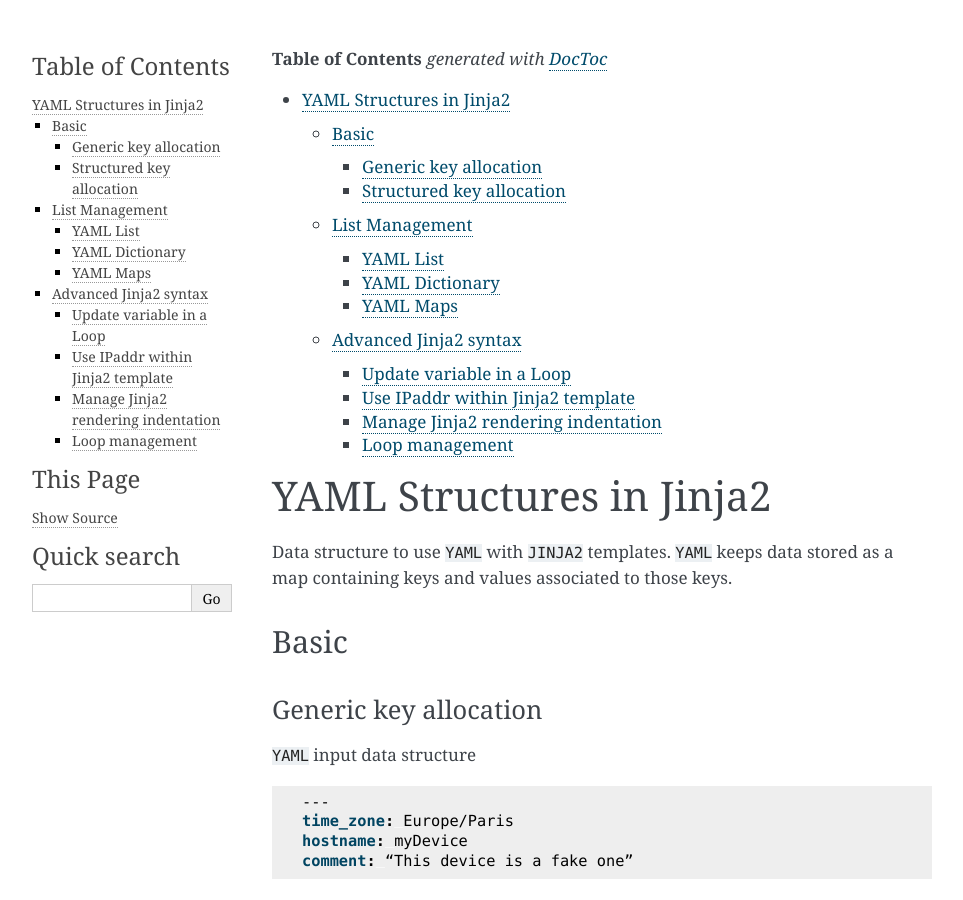
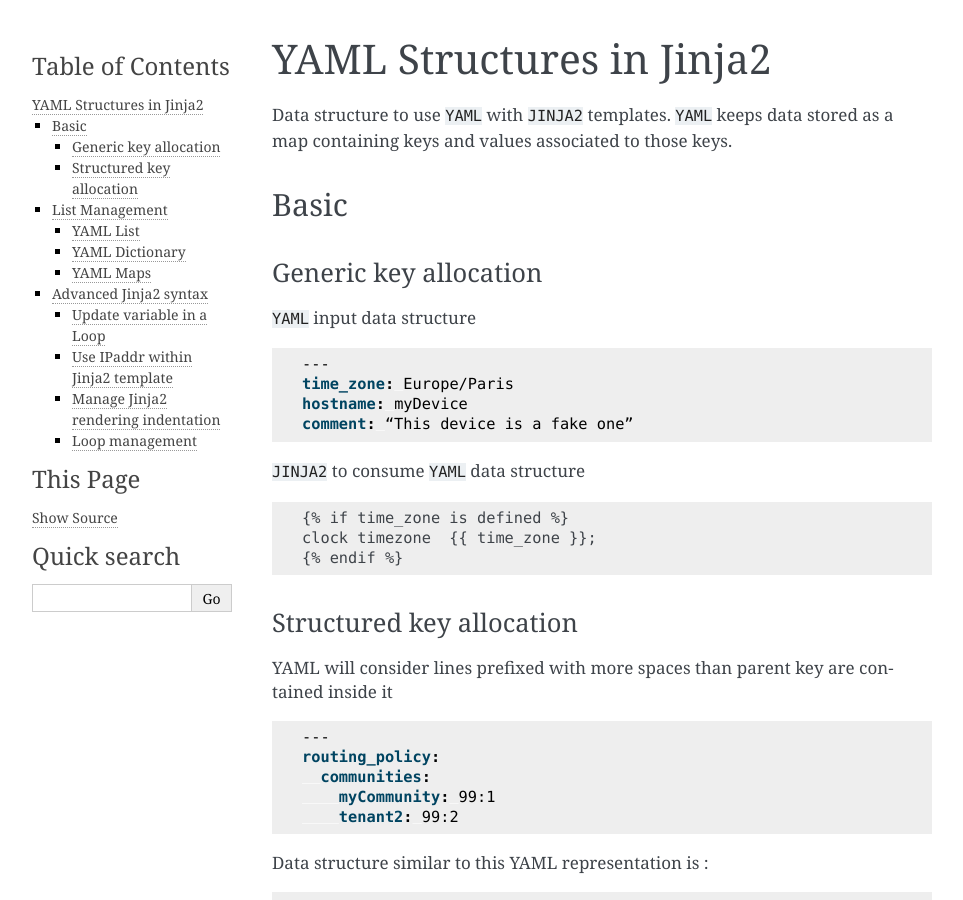
Before and after one commit to titom73/ansible-arista-module-howto, a Sphinx documentation site: the page built from docs/JINJA_YAML_STRUCTURES.md, in a window 1280 px wide and 900 px high. Shown: the whole window, without its empty margins (148-1111 px from the left). Built offline with Sphinx 7.4.7, drawn with Linux system fonts in a browser that asks for light colours.

Commit message:
Update doc for RTD

```diff
--- a/docs/JINJA_YAML_STRUCTURES.md
+++ b/docs/JINJA_YAML_STRUCTURES.md
@@ -1,23 +1,3 @@
-<!-- START doctoc generated TOC please keep comment here to allow auto update -->
-<!-- DON'T EDIT THIS SECTION, INSTEAD RE-RUN doctoc TO UPDATE -->
-**Table of Contents**  *generated with [DocToc](https://github.com/thlorenz/doctoc)*
-
-- [YAML Structures in Jinja2](#yaml-structures-in-jinja2)
-    - [Basic](#basic)
-        - [Generic key allocation](#generic-key-allocation)
-        - [Structured key allocation](#structured-key-allocation)
-    - [List Management](#list-management)
-        - [YAML List](#yaml-list)
-        - [YAML Dictionary](#yaml-dictionary)
-        - [YAML Maps](#yaml-maps)
-    - [Advanced Jinja2 syntax](#advanced-jinja2-syntax)
-        - [Update variable in a Loop](#update-variable-in-a-loop)
-        - [Use IPaddr within Jinja2 template](#use-ipaddr-within-jinja2-template)
-        - [Manage Jinja2 rendering indentation](#manage-jinja2-rendering-indentation)
-        - [Loop management](#loop-management)
-
-<!-- END doctoc generated TOC please keep comment here to allow auto update -->
-
 # YAML Structures in Jinja2
 
 Data structure to use `YAML` with `JINJA2` templates. `YAML` keeps data stored as a map containing keys and values associated to those keys.
--- a/docs/index.rst
+++ b/docs/index.rst
@@ -6,7 +6,7 @@
 Welcome to Ansible with Arista devices's How To!
 =======================================================
 
-.. include:: index.md
+.. include:: index.rst
 
 Documentation structure
 -----------------------
```
Also changed, not shown: docs/INSTALL.md (+2 -12 lines), docs/index.md (deleted, +0 -60 lines), docs/overview.rst (added, +65 -0 lines).
